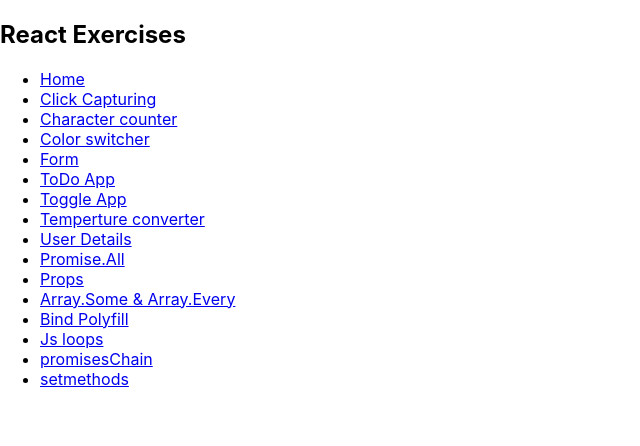
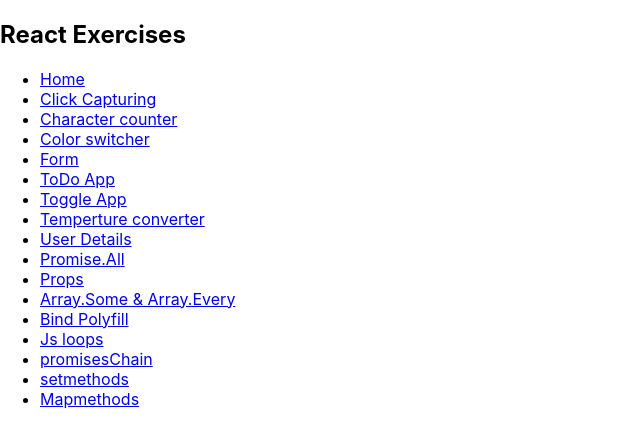
Before and after one commit to simmiw/react-practice, a React (Create React App) app: page / in a window 1280 px wide. Shown: the top 446 px of the page, without its empty margins (0-640 px from the left). Built offline with nearby package versions, Linux system fonts and the light colour scheme.

Commit message:
"Practing js Map and its properties"

```diff
--- /dev/null
+++ b/src/concepts/Map/map.js
@@ -0,0 +1,29 @@
+//Map is a clooection of keyed values, just like objects however Map allows to have keys of any type//
+
+const MapMethods = () => {
+
+    //To create  a new Map & set Values//
+    const map1 = new Map();
+    map1.set("Name", "Simmi");
+    map1.set("age", 30);
+    map1.set("city", "Amsterdam");
+    console.log(map1);
+
+    //To get values by passing keys//
+    console.log(map1.get("city"));
+
+    //To check the size of Map//
+    console.log(map1.size);
+
+    //To delete an item of Map//
+    map1.delete("age");
+
+    //To clear the Map//
+    map1.clear();
+
+
+
+
+}
+
+export default MapMethods;
--- a/src/hooks.js
+++ b/src/hooks.js
@@ -16,6 +16,7 @@
 import PromiseChain from "./concepts/promise-chain/promiseChain.js";
 import Set from "./concepts/set/set.js";
 import SetMethods from "./concepts/set/set.js";
+import MapMethods from "./concepts/Map/map.js";
 
 
 const listOfConcepts = [
@@ -100,6 +101,11 @@
         link: "/setMethods",
         component: SetMethods
     },
+    {
+        title: "Mapmethods",
+        link: "/MapMethods",
+        component: MapMethods
+    },
 ]
 
 const useRoutes = () => { return listOfConcepts }
```
